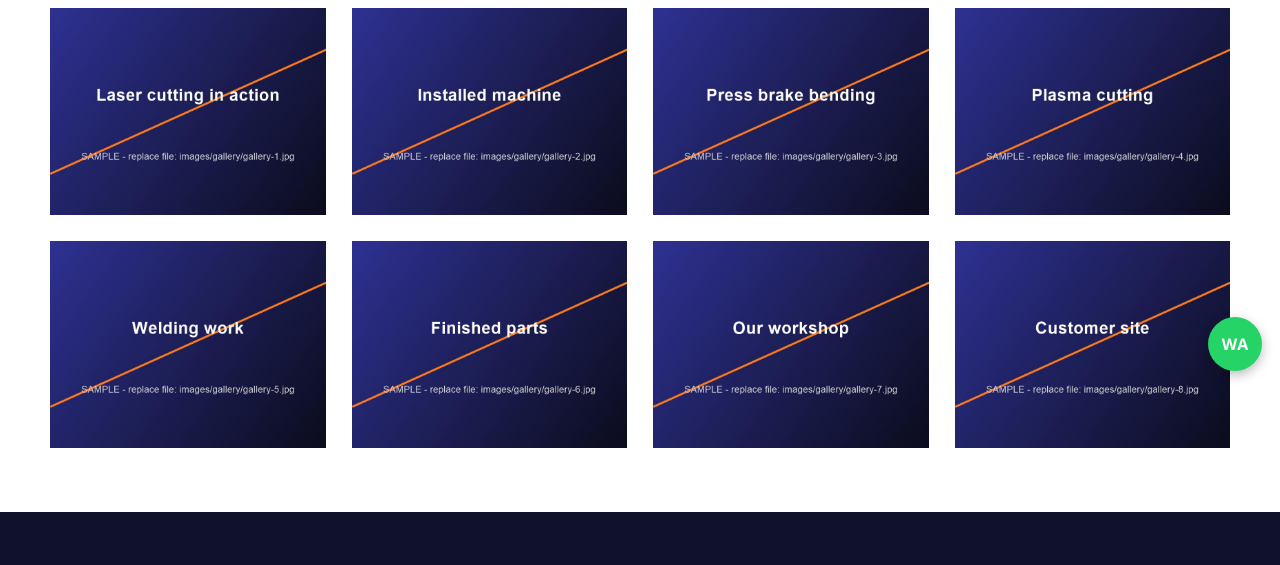
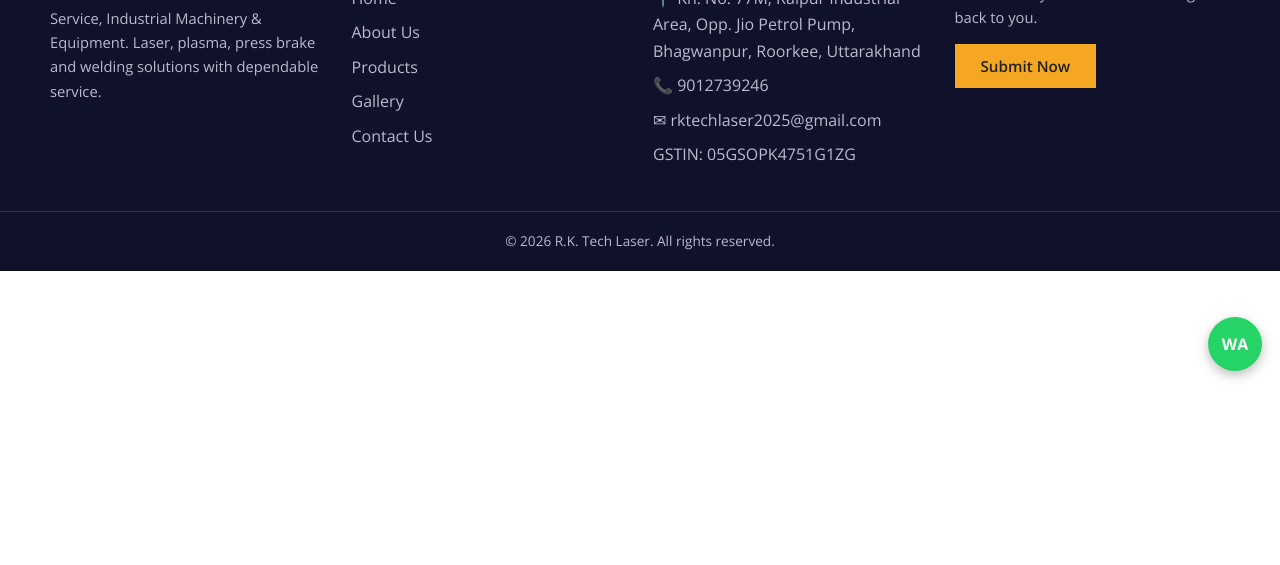
Before and after one commit to YashKrTripathi/Rc, a plain HTML site: page gallery.html in a window 1280 px wide. Shown: the part 411-976 px from the top of the page. After the commit the page ends 800 px from the top, so only its background shows below. Drawn offline with nearby package versions, Linux system fonts and the light colour scheme.

Commit message:
Gallery Page

```diff
--- a/gallery.html
+++ b/gallery.html
@@ -4,6 +4,8 @@
 <link rel="stylesheet" href="assets/style.css"></head><body>
 <div id="hdr"></div>
 <div class="ptitle"><div class="wrap"><h1>Gallery</h1><small>Home › Gallery</small></div></div>
-<section><div class="wrap"><p style="text-align:center;color:var(--muted);margin-bottom:28px">Replace the files <code>images/gallery/gallery-1.jpg</code> to <code>gallery-8.jpg</code> with your own photos (keep the same file names).</p><div class="grid g4" id="g"></div></div></section>
+<!-- <section><div class="wrap"><p style="text-align:center;color:var(--muted);margin-bottom:28px">Replace the files <code>images/gallery/gallery-1.jpg</code> to <code>gallery-8.jpg</code> with your own photos (keep the same file names).</p><div class="grid g4" id="g"></div></div></section> -->
 <div id="ftr"></div><script src="assets/site.js"></script>
 <script>g.innerHTML=["Laser cutting in action","Installed machine","Press brake bending","Plasma cutting","Welding work","Finished parts","Our workshop","Customer site"].map((x,i)=>`<div class="ph"><img src="images/gallery/gallery-${i+1}.jpg" alt="${x}"></div>`).join("")</script></body></html>
+
+<!-- <section><div class="wrap"><p style="text-align:center;color:var(--muted);margin-bottom:28px">Replace the files <code>images/gallery/gallery-1.jpg</code> to <code>gallery-8.jpg</code> with your own photos (keep the same file names).</p><div class="grid g4" id="g"></div></div></section> -->
```
Also changed, not shown: 1 other file.
